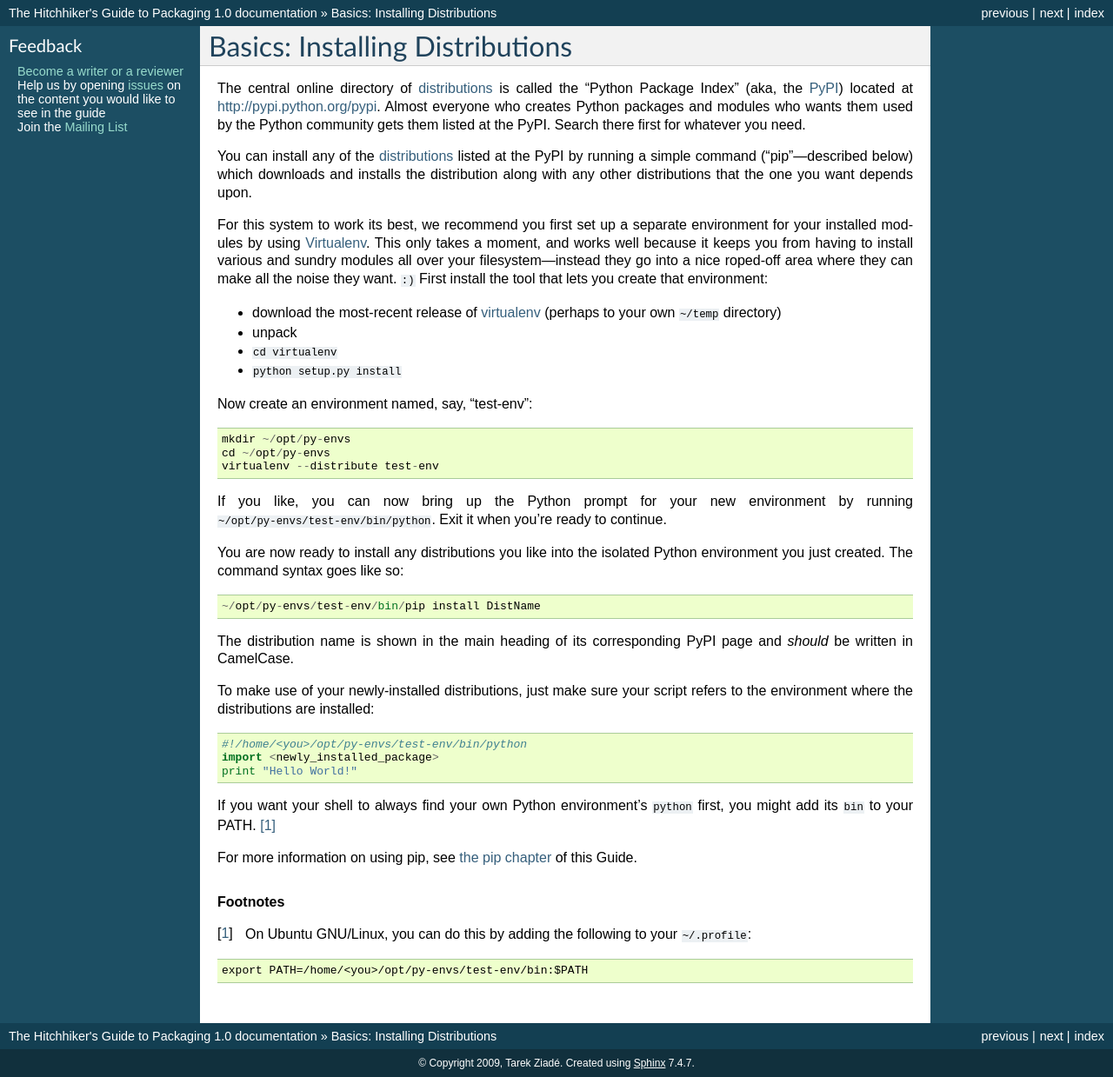
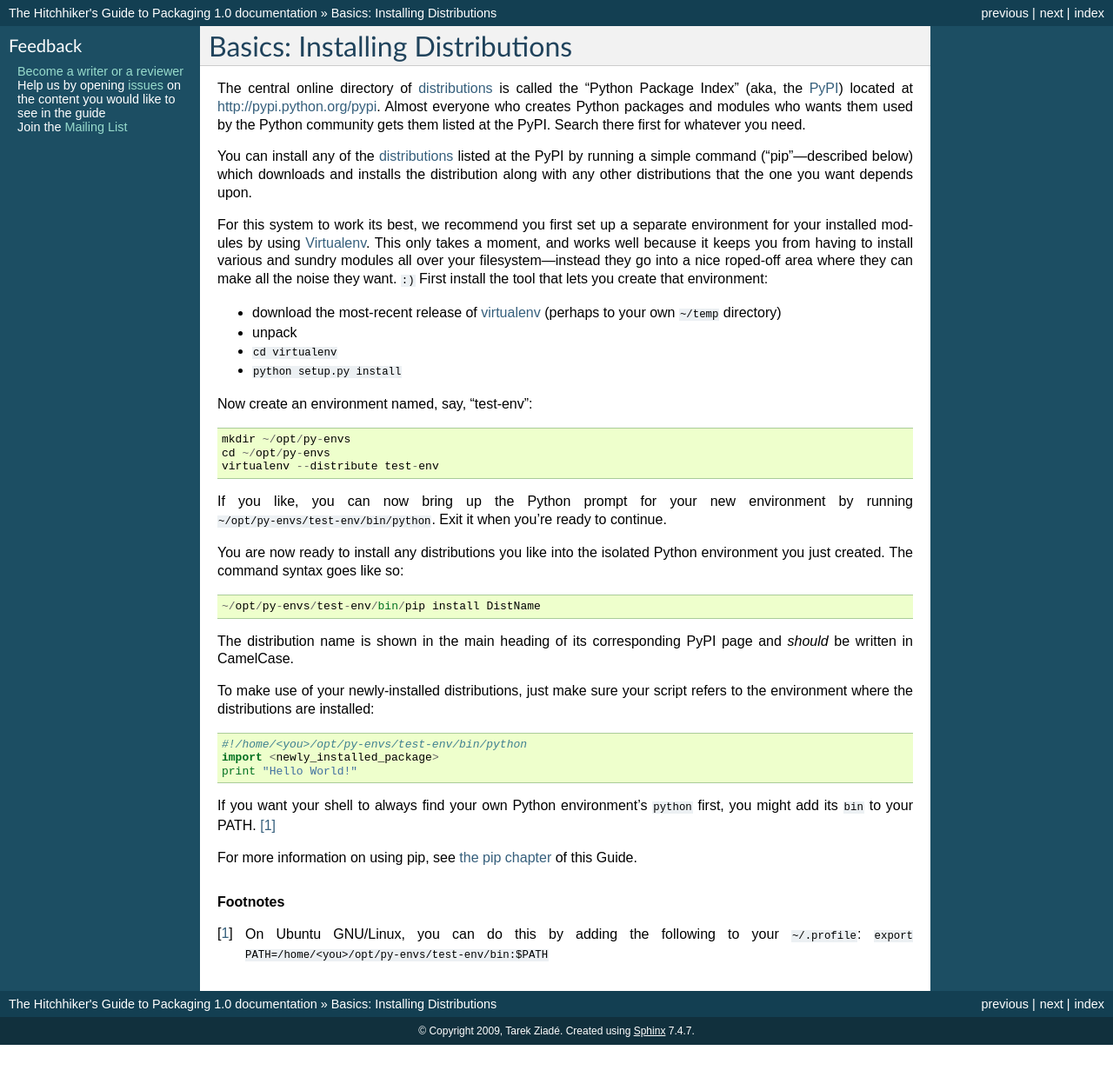
Before and after one commit to pypa/packaging.python.org, a Sphinx documentation site: the page built from source/basics_installing_dists.txt, in a window 1280 px wide. Shown: the whole page at 87% size. Built offline with Sphinx 7.4.7, drawn with Linux system fonts in a browser that asks for light colours; after the commit the page ends 1202 px from its top, so only the background shows below that.

Commit message:
Tweak to maybe pacify LaTeX.

```diff
--- a/source/basics_installing_dists.txt
+++ b/source/basics_installing_dists.txt
@@ -65,6 +65,4 @@
 .. rubric:: Footnotes
 
 .. [#path] On Ubuntu GNU/Linux, you can do this by adding the following
-    to your ``~/.profile``::
-
-        export PATH=/home/<you>/opt/py-envs/test-env/bin:$PATH
+    to your ``~/.profile``: ``export PATH=/home/<you>/opt/py-envs/test-env/bin:$PATH``
```
